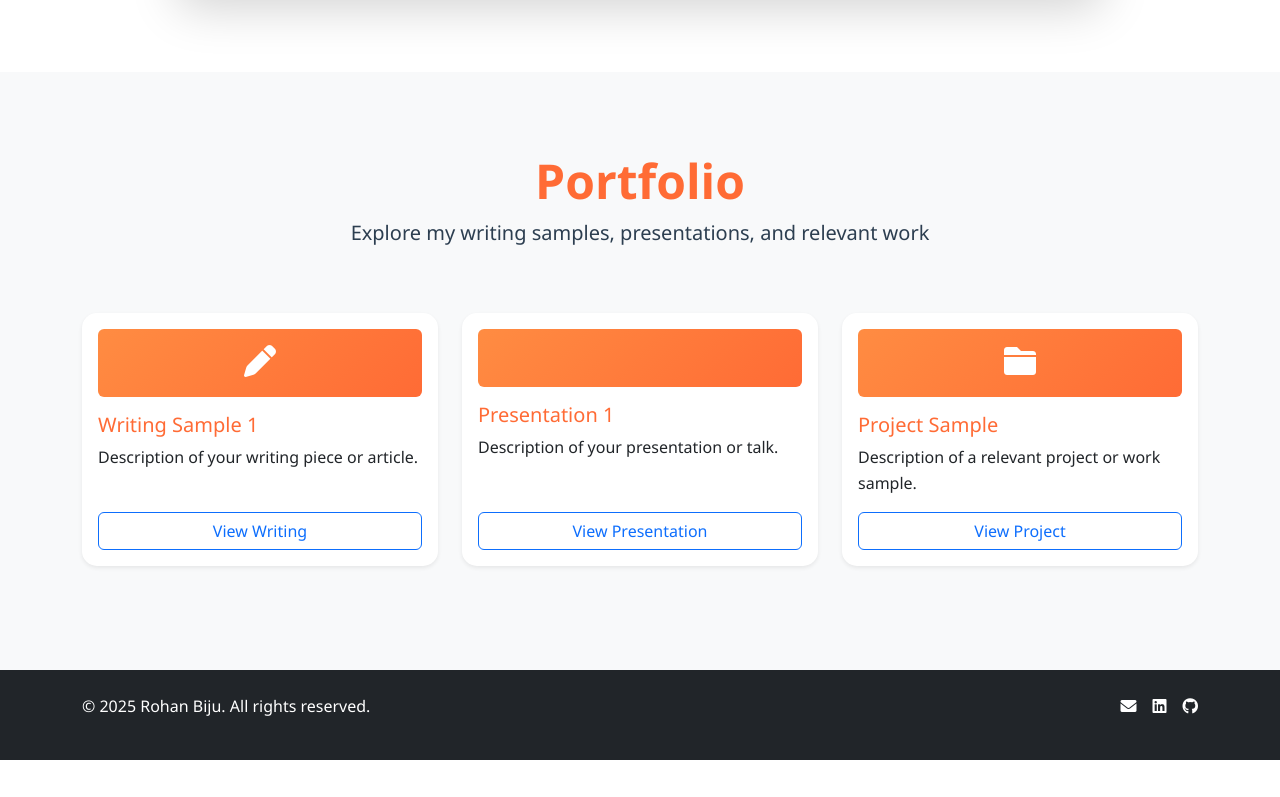
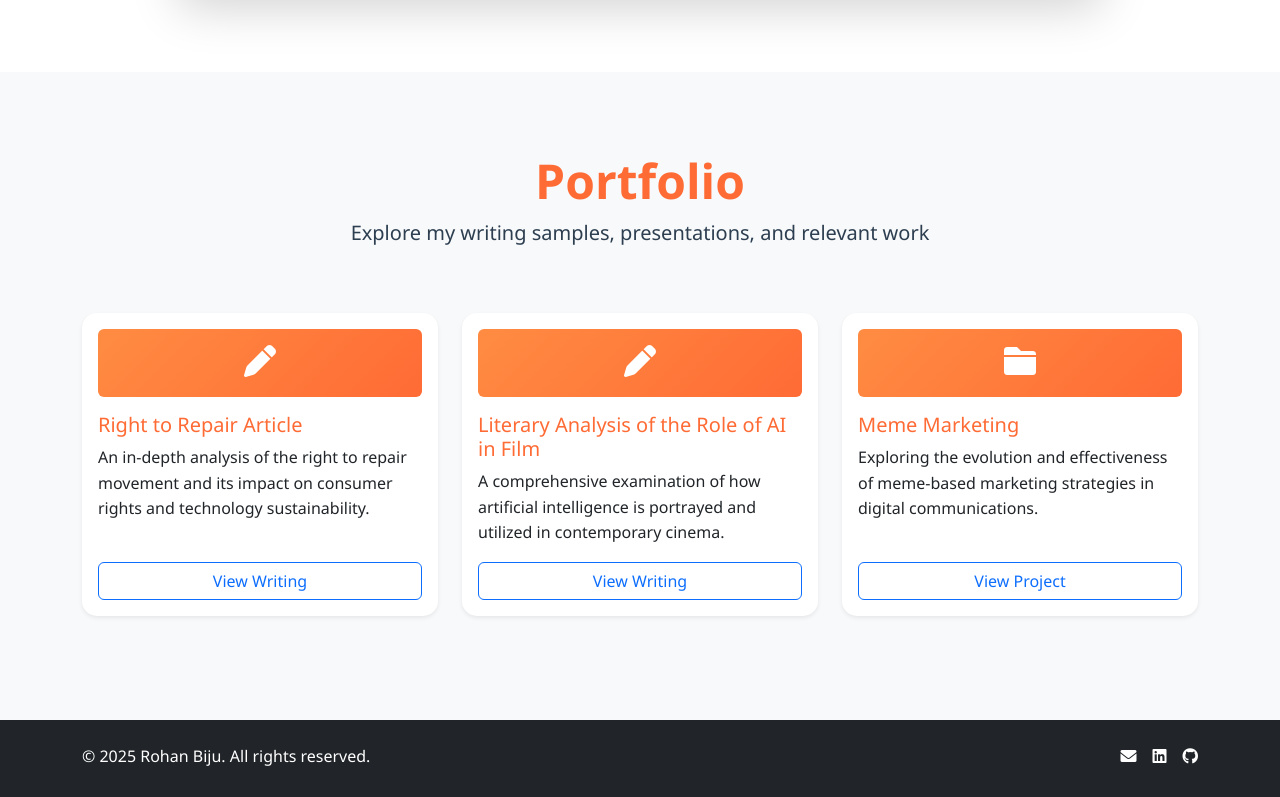
Before and after one commit to Biju-Ro/ENGW3302-PersonalWebsite, a React (Vite) app: page / in a window 1280 px wide. Shown: the part 2880-3677 px from the top of the page. Before the commit the page ends 3640 px from the top, so only its background shows below. Built offline with nearby package versions, Linux system fonts and the light colour scheme.

Commit message:
updated resume + portfolio content

```diff
--- a/src/components/Portfolio.jsx
+++ b/src/components/Portfolio.jsx
@@ -4,21 +4,21 @@ import { Container, Row, Col, Card, Button } from 'react-bootstrap'
 const Portfolio = () => {
   const portfolioItems = [
     {
-      title: "Writing Sample 1",
-      description: "Description of your writing piece or article.",
-      link: "#",
+      title: "Right to Repair Article",
+      description: "An in-depth analysis of the right to repair movement and its impact on consumer rights and technology sustainability.",
+      link: "/src/assets/Final_PublicWriting.pdf",
       type: "Writing"
     },
     {
-      title: "Presentation 1",
-      description: "Description of your presentation or talk.",
-      link: "#",
-      type: "Presentation"
+      title: "Literary Analysis of the Role of AI in Film",
+      description: "A comprehensive examination of how artificial intelligence is portrayed and utilized in contemporary cinema.",
+      link: "#", // This should be replaced with your actual article link
+      type: "Writing"
     },
     {
-      title: "Project Sample",
-      description: "Description of a relevant project or work sample.",
-      link: "#",
+      title: "Meme Marketing",
+      description: "Exploring the evolution and effectiveness of meme-based marketing strategies in digital communications.",
+      link: "https://en.wikipedia.org/wiki/Meme_marketing",
       type: "Project"
     }
   ]
--- a/src/components/Resume.jsx
+++ b/src/components/Resume.jsx
@@ -1,6 +1,6 @@
 import React from 'react'
 import { Container, Row, Col, Button, Card } from 'react-bootstrap'
-import resumePdf from '/src/assets/RohanBiju_Resume_NEU.pdf'
+import resumePdf from '/src/assets/rohan_biju_resume_writingclass.pdf'
 
 const Resume = () => {
   return (
```
Also changed, not shown: 2 other files (tests, documents, lock files or other folders).
